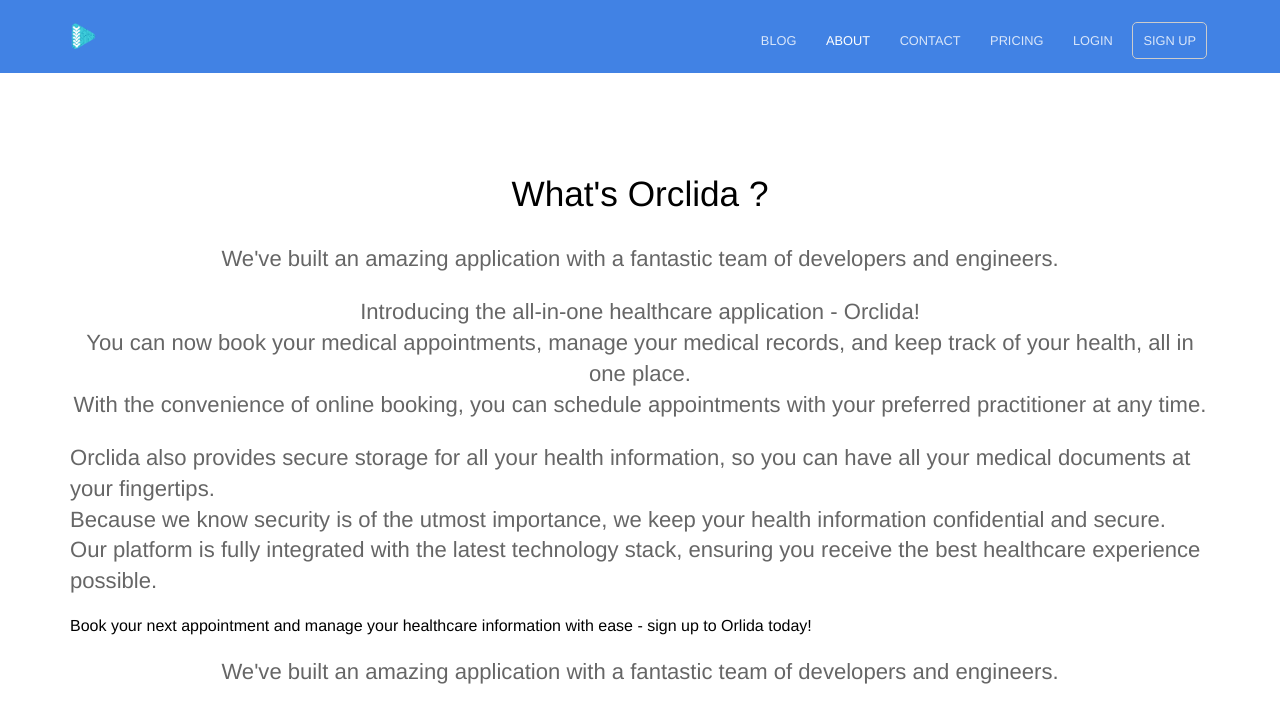
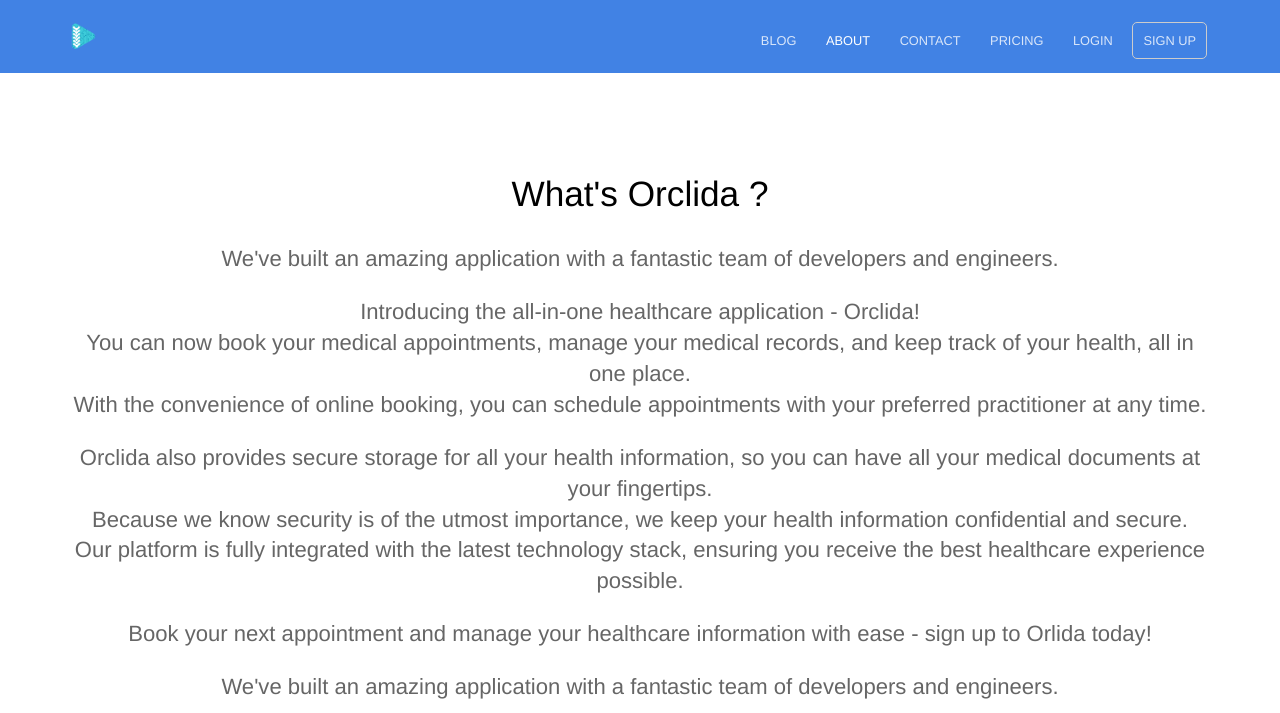
Before and after one commit to STIERTH1/orclida_dev.github.io, a Jekyll site: the page built from about.html, in a window 1280 px wide. Shown: the top 713 px of the page. Built offline with Jekyll 4.4.1, drawn with Linux system fonts in a browser that asks for light colours; grey boxes are pictures that could not be loaded.

Commit message:
Update about.html

```diff
--- a/about.html
+++ b/about.html
@@ -9,11 +9,13 @@ Introducing the all-in-one healthcare application - Orclida!</br>
 You can now book your medical appointments, manage your medical records, and keep track of your health, all in one place.</br>
 With the convenience of online booking, you can  schedule appointments with your preferred practitioner at any time.</p>
 
-<p>Orclida also provides secure storage for all your health information, so you can have all your medical documents at your fingertips.</br>
+<p style="text-align: center;">
+Orclida also provides secure storage for all your health information, so you can have all your medical documents at your fingertips.</br>
 Because we know security is of the utmost importance, we keep your health information confidential and secure.</br>
 
 Our platform is fully integrated with the latest technology stack, ensuring you receive the best healthcare experience possible.</p>
 
+<p style="text-align: center;">
 Book your next appointment and manage your healthcare information with ease - sign up to Orlida today!
 </p>
 
```
